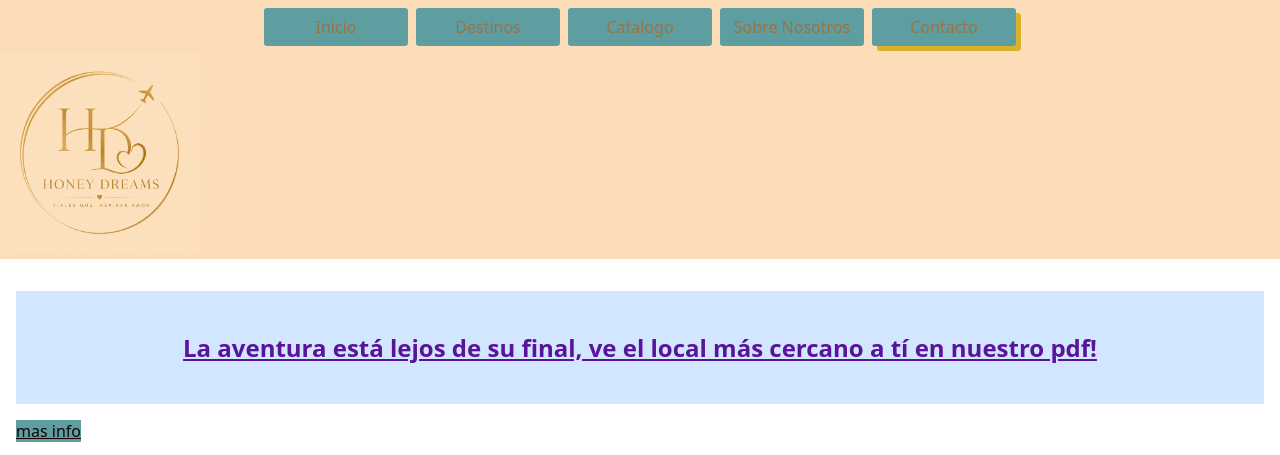
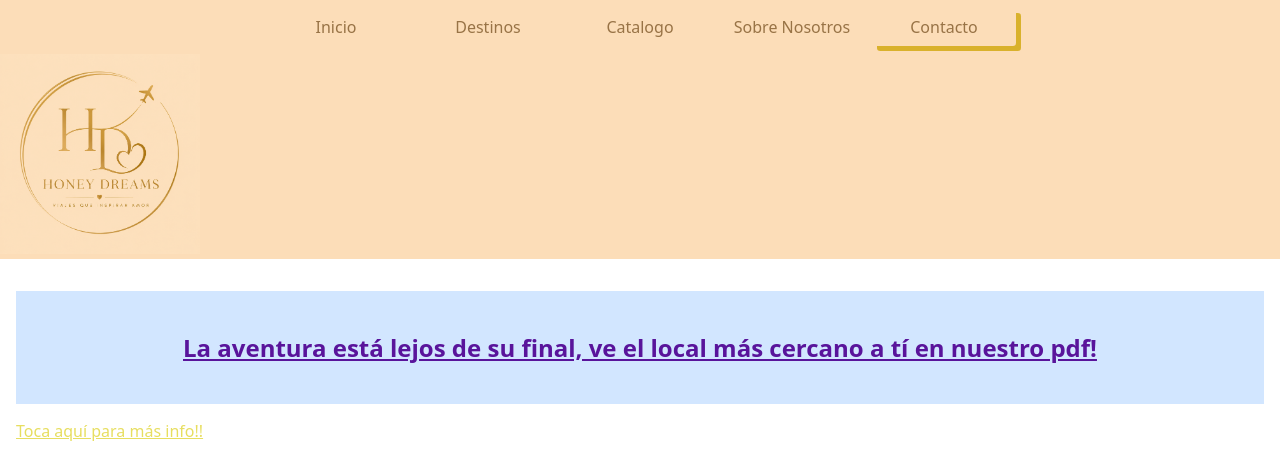
Before and after one commit to franypachu2-gif/honeydreams, a website: page contacto.html in a window 1280 px wide. Shown: the top 455 px of the page. Drawn offline with Linux system fonts and the light colour scheme.

Commit message:
9294243085

```diff
--- a/contacto.html
+++ b/contacto.html
@@ -42,7 +42,7 @@
 
   <main>
     <h1 id="contacto">La aventura está lejos de su final, ve el local más cercano a tí en nuestro pdf!</h1>
-<a href="docs/honey dreams.pdf">mas info</a>
+<a href="docs/honey dreams.pdf" id="pdf">Toca aquí para más info!!</a>
   </main>
 </body>
 <footer>
--- a/css/styles.css
+++ b/css/styles.css
@@ -84,8 +84,8 @@ section {
 }
 
 a {
-  color: rgb(19, 2, 2);
-  background-color: cadetblue;
+  color: rgb(231, 222, 96);
+
 }
 
 #subrayado {
```
